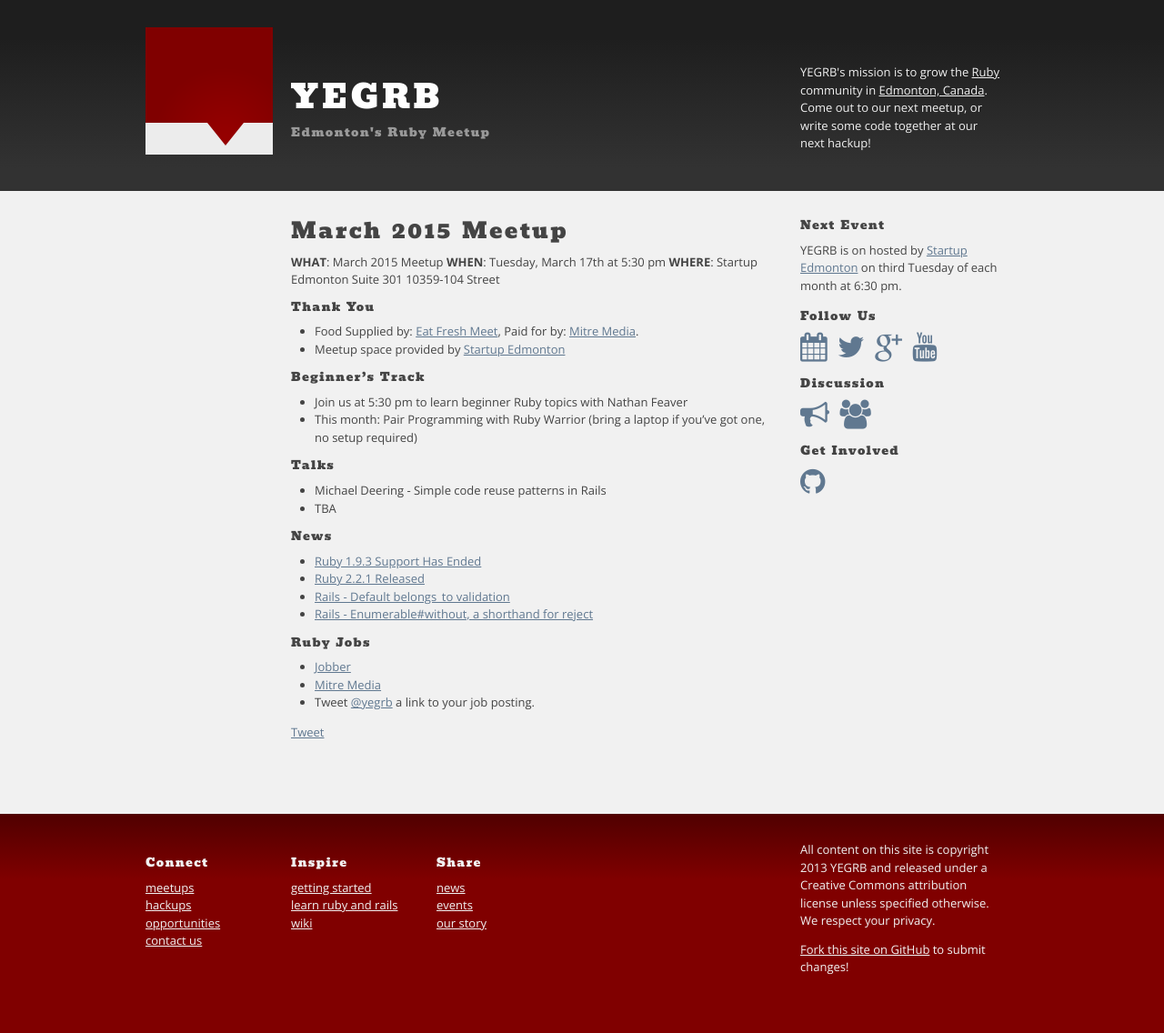
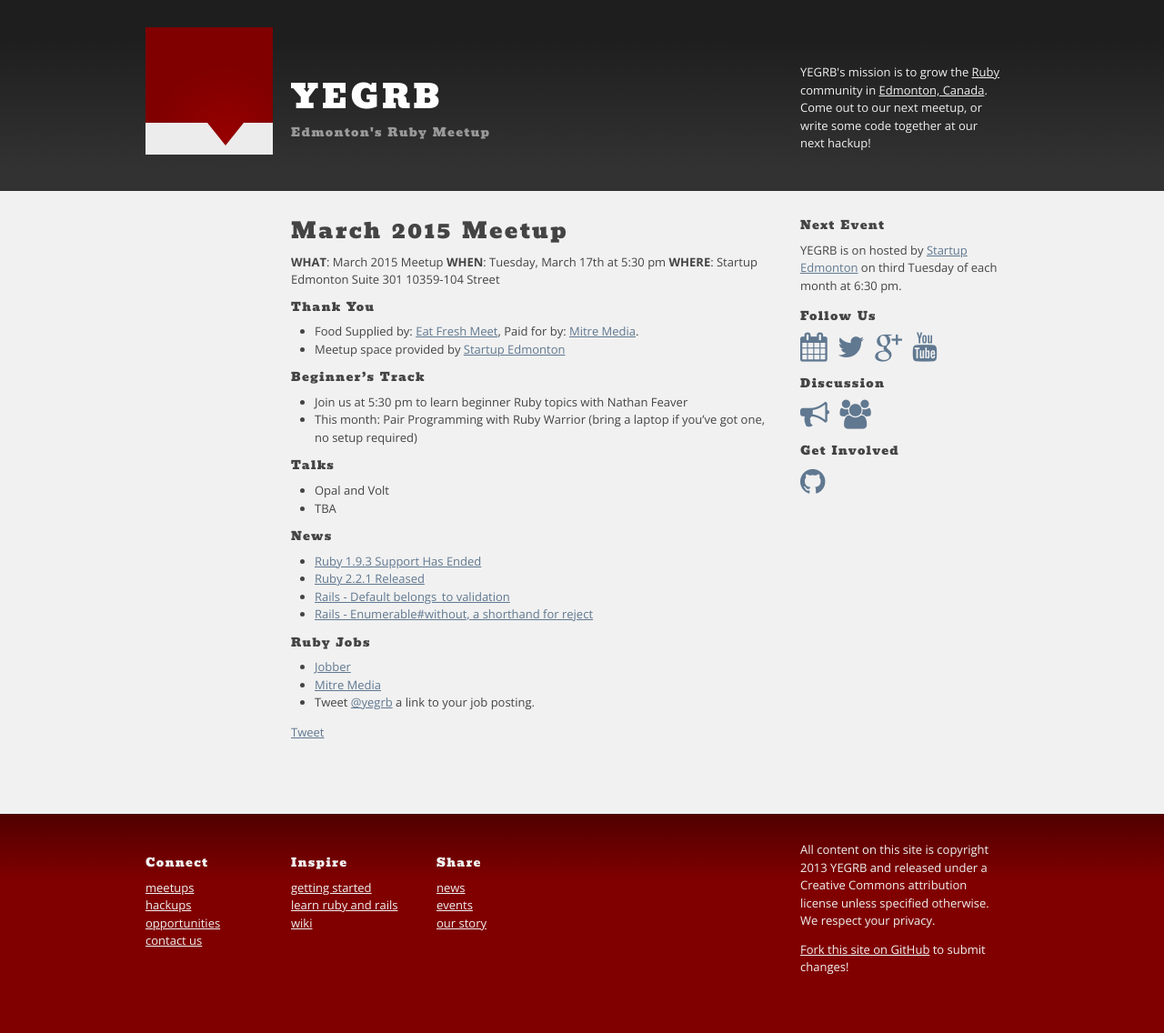
Before and after one commit to yegrb/yegrb.github.io, a Jekyll site: the page built from _posts/2015-03-17-march.markdown, in a window 1280 px wide. Shown: the whole page at 91% size. Built offline with Jekyll 4.4.1, drawn with Linux system fonts in a browser that asks for light colours; nearby versions of some CDN libraries; Markdown is read by kramdown in place of the engine named in the settings; comment, search, counter and statistics services are not loaded.

Commit message:
modify march details

```diff
--- a/_posts/2015-03-17-march.markdown
+++ b/_posts/2015-03-17-march.markdown
@@ -20,7 +20,7 @@ category: meetups
 
 ## Talks
 
-* Michael Deering - Simple code reuse patterns in Rails
+* Opal and Volt
 * TBA
 
 ## News
```
